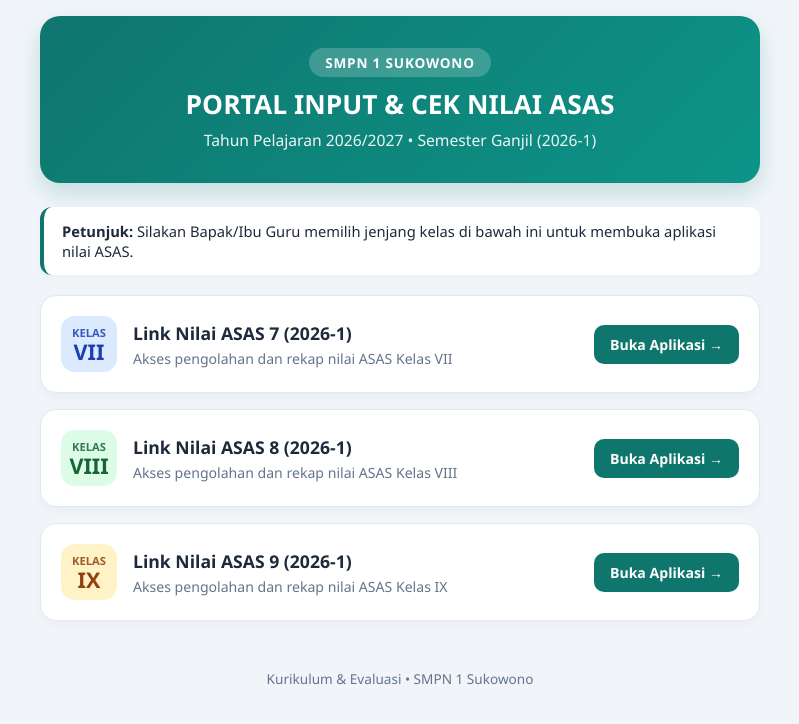
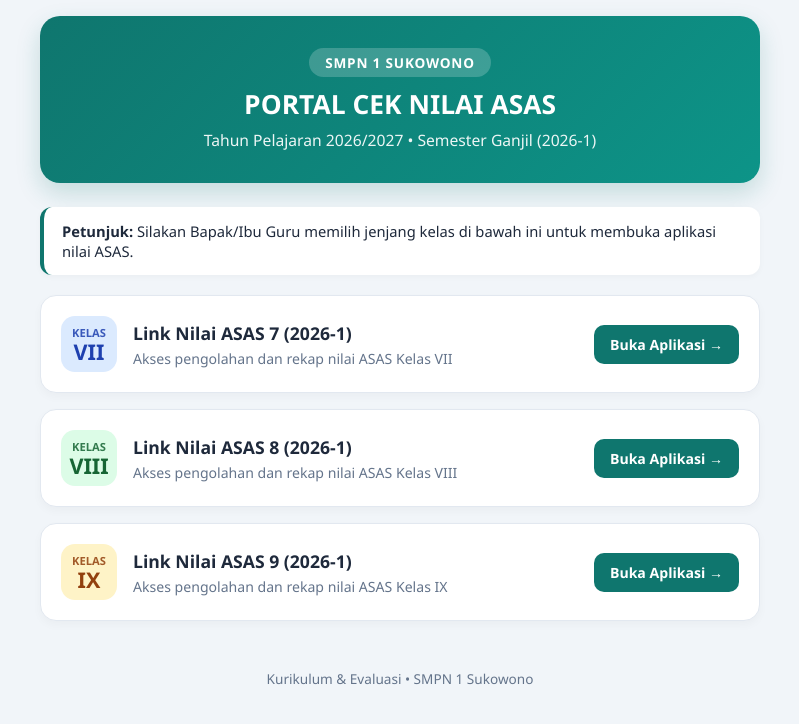
Before and after one commit to nurbasit46-collab/nilai-asas-2026, a plain HTML site: page index.html in a window 1280 px wide. Shown: the whole page, without its empty margins (240-1039 px from the left). Drawn offline with Linux system fonts and the light colour scheme.

Commit message:
Update index.html

```diff
--- a/index.html
+++ b/index.html
@@ -198,7 +198,7 @@
   <!-- Header -->
   <div class="header-card">
     <div class="school-badge">SMPN 1 SUKOWONO</div>
-    <h1>PORTAL INPUT & CEK NILAI ASAS</h1>
+    <h1>PORTAL CEK NILAI ASAS</h1>
     <p>Tahun Pelajaran 2026/2027 • Semester Ganjil (2026-1)</p>
   </div>
 
```
